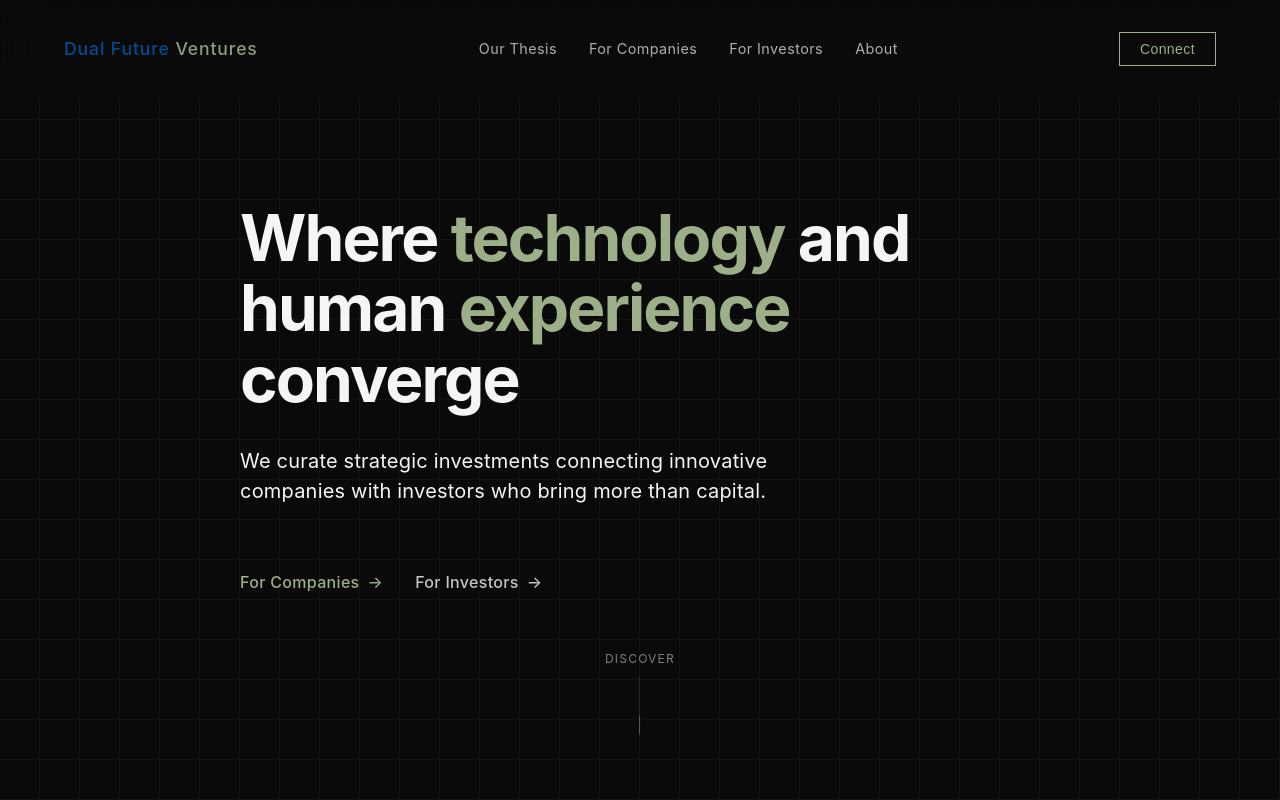
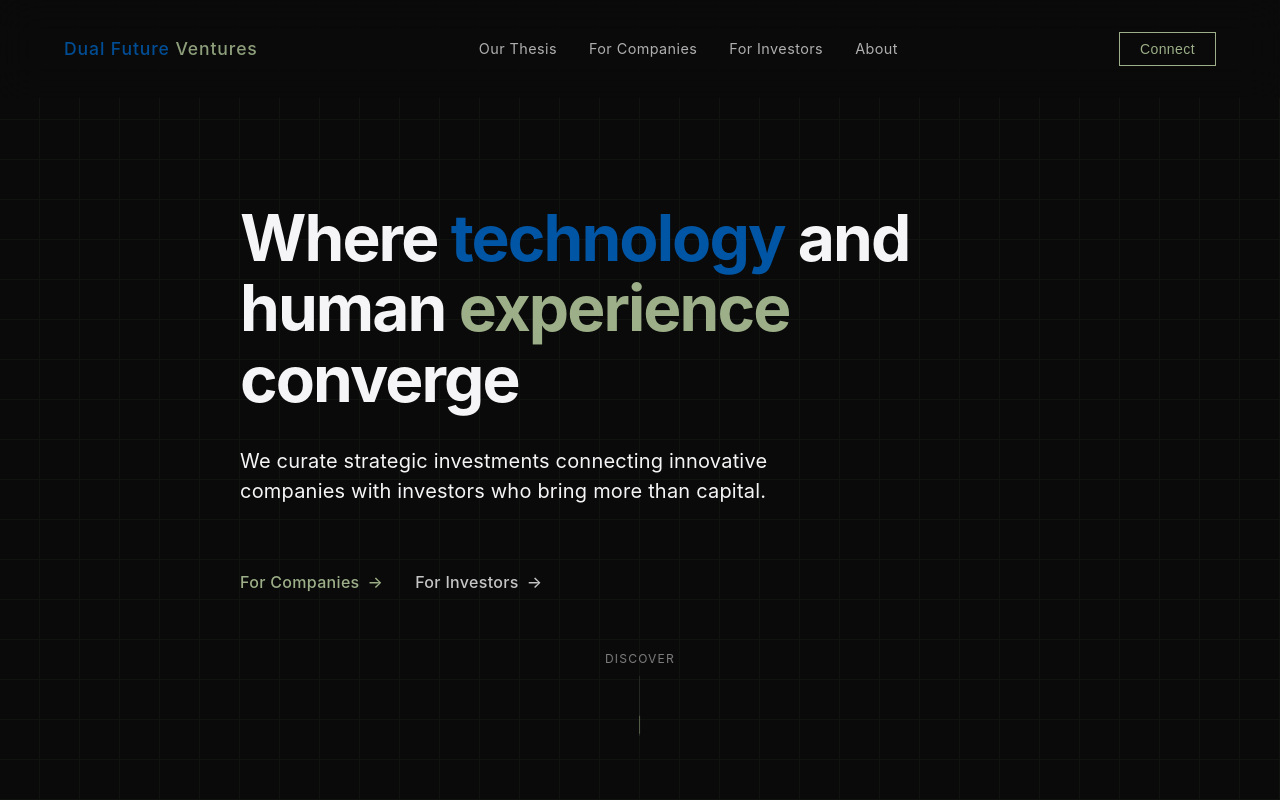
Before and after one commit to erkyky/dfv-site, a plain HTML site: page index.html in a window 1280 px wide. Shown: the top 800 px of the page. Drawn offline with Linux system fonts and the light colour scheme.

Commit message:
changing technology color to blue

```diff
--- a/index.html
+++ b/index.html
@@ -39,7 +39,7 @@
     <section class="hero">
         <div class="container">
             <div class="hero-content">
-                <h1 class="hero-title fade-in">Where <span class="highlight">technology</span> and human <span class="highlight">experience</span> converge</h1>
+                <h1 class="hero-title fade-in">Where <span class=" text-blue">technology</span> and human <span class="highlight">experience</span> converge</h1>
                 <p class="hero-subtitle fade-in-delay">We curate strategic investments connecting innovative companies with investors who bring more than capital.</p>
                 <div class="hero-links fade-in-delay-2">
                     <a href="/companies" class="hero-link companies">For Companies <span class="hero-link-arrow">→</span></a>
```
